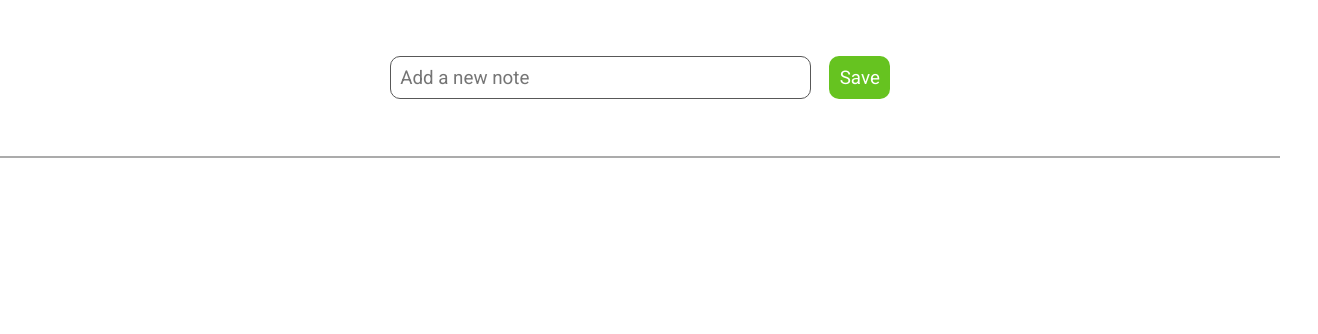
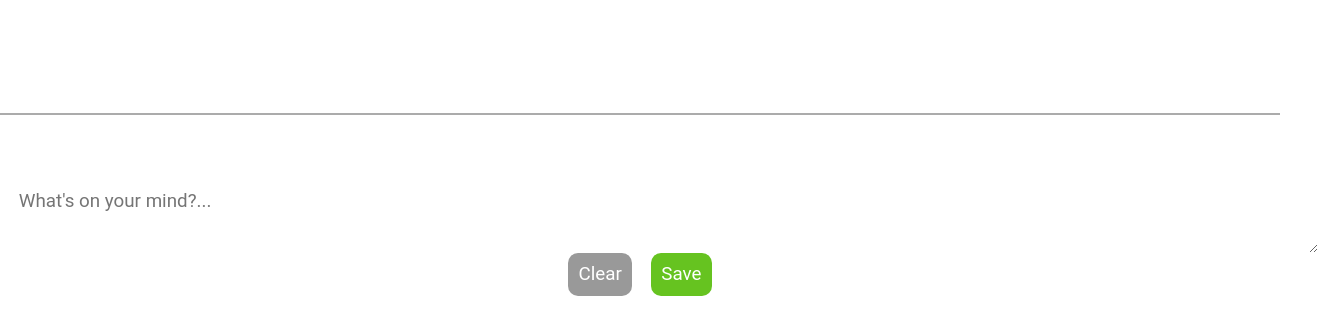
Before and after one commit to andresdhn/OneNote-lite, a React (Create React App) app: page / in a window 1280 px wide. Shown: the top 334 px of the page, 1318 px wide, since content can reach past the window. Built offline with nearby package versions, Linux system fonts and the light colour scheme.

Commit message:
New structure note first

```diff
--- a/public/index.html
+++ b/public/index.html
@@ -4,13 +4,13 @@
         <meta charset="utf-8" />
         <meta name="viewport" content="width=device-width, initial-scale=1" />
         <link
-            href="https://fonts.googleapis.com/css?family=Roboto&display=swap"
+            href="https://fonts.googleapis.com/css?family=Courier+Prime&display=swap"
             rel="stylesheet"
             rel="preload"
             as="style"
         />
         <link
-            href="https://fonts.googleapis.com/css?family=Roboto&display=swap"
+            href="https://fonts.googleapis.com/css?family=Courier+Prime&display=swap"
             rel="stylesheet"
         />
         <meta name="theme-color" content="#000000" />
--- a/src/components/App.js
+++ b/src/components/App.js
@@ -9,8 +9,7 @@ class App extends Component {
         super()
 
         this.state = {
-            editing: false,
-            openNote: {},
+            editing: true,
             notes: [],
         }
     }
@@ -58,31 +57,7 @@ class App extends Component {
     render() {
         return (
             <Wrapper>
-                <section id="header">
-                    <div className="container">
-                        <TopForm
-                            title={this.state.openNote.title}
-                            editing={this.state.editing}
-                            onNewNote={this.handleNewNote}
-                        />
-                    </div>
-                </section>
-                <section id="content">
-                    <div className="container">
-                        {this.state.editing ? (
-                            <Note
-                                body={this.state.openNote.body}
-                                onNoteChanged={this.handleNoteChanged}
-                            />
-                        ) : (
-                            <NoteList
-                                list={this.state.notes}
-                                onNoteRemove={this.handleNoteRemove}
-                                onNoteSelected={this.handleNoteSelected}
-                            />
-                        )}
-                    </div>
-                </section>
+                <Note onNoteChanged={this.handleNoteChanged} />
             </Wrapper>
         )
     }
--- a/src/components/Note.js
+++ b/src/components/Note.js
@@ -32,7 +32,11 @@ class Note extends Component {
 
     render() {
         return (
-            <article className="note">
+            <div className="note">
+                <section id="header">
+                    <div className="container">{this.state.title}</div>
+                </section>
+                <section id="body">
                     <textarea
                         onChange={this.handleChange}
                         value={this.state.body}
@@ -46,7 +50,8 @@ class Note extends Component {
                             Save
                         </Button>
                     </div>
-            </article>
+                </section>
+            </div>
         )
     }
 }
--- a/src/components/Wrapper.js
+++ b/src/components/Wrapper.js
@@ -1,3 +1,3 @@
 import React from 'react'
 //
-export default props => <main>{props.children}</main>
+export default props => <main id="content">{props.children}</main>
```
Lines whose indentation alone changed are shown as unchanged.
